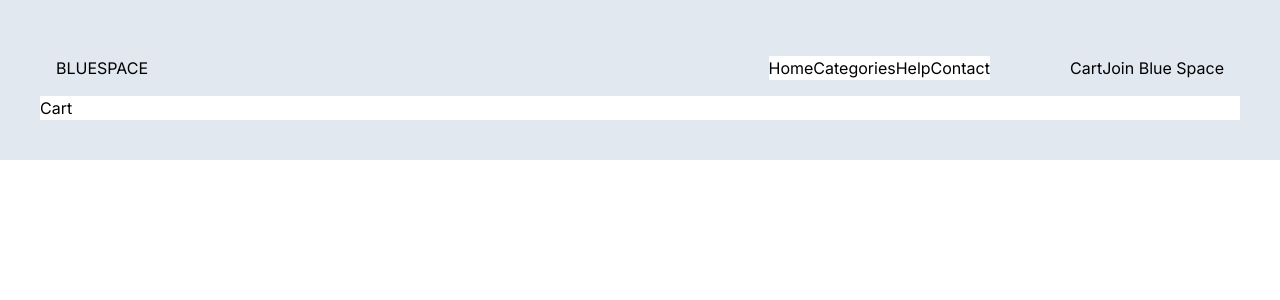
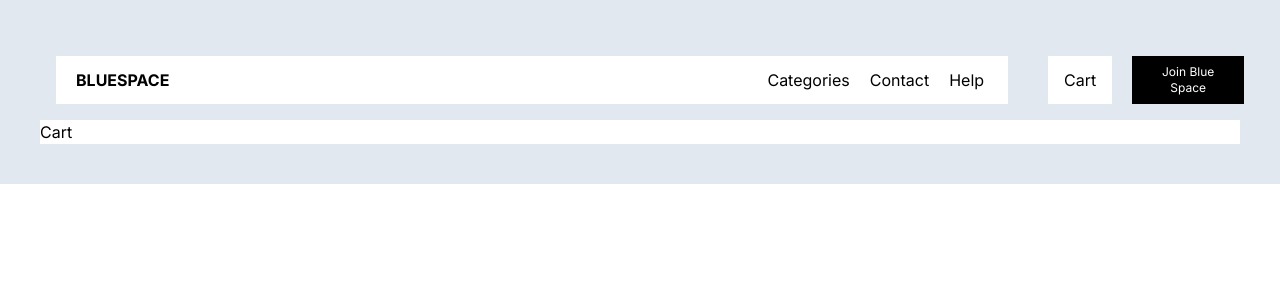
Before and after one commit to Amelss/timbus-cloud-shop, a React (Vite) app: page /Cart in a window 1280 px wide. Shown: the top 300 px of the page. Built offline with nearby package versions, Linux system fonts and the light colour scheme.

Commit message:
Adjusting navbar

```diff
--- a/src/Components/Header.jsx
+++ b/src/Components/Header.jsx
@@ -1,87 +1,82 @@
 import { slide as Menu } from "react-burger-menu";
 import { useState } from "react";
 import { Link } from "react-router-dom";
-import "../index.css"
-
+import "../index.css";
 
 export default function Header() {
+  const [openMenu, setOpenMenu] = useState(false);
 
-    // const [navBarOpen, setNavBarOpen] = useState(false);
-    // const [openMenu, setOpenMenu] = useState(false);
+  const closeMenu = () => {
+    setOpenMenu(false);
+  };
 
-    // const handleOpen = () => {
-    //   setNavBarOpen(!navBarOpen);
-    // };
-
-    // const showMenu = () => {
-    //   setOpenMenu(!openMenu);
-    // };
   return (
-    <div className="p-4">
+    <div className="xl:p-4">
       <div className="xl:hidden">
         <div>
           <h1 className="font-bold text-1xl">BLUESPACE</h1>
         </div>
         <div>
-          <Menu>
-            <Link to={"/"} className="menu-item">
+          <Menu
+            right
+            isOpen={openMenu}
+            onStateChange={({ isOpen }) => setOpenMenu(isOpen)}
+          >
+            {/* <Link to="/" className="menu-item" onClick={closeMenu}>
               Home
-            </Link>
-            <Link to={"/Categories"} className="menu-item">
+            </Link> */}
+            <Link to="/Categories" className="menu-item" onClick={closeMenu}>
               Categories
             </Link>
-            <Link to={"/Help"} className="menu-item">
+            <Link to="/Help" className="menu-item" onClick={closeMenu}>
               Help
             </Link>
-            <Link to={"/Contact"} className="menu-item">
+            <Link to="/Contact" className="menu-item" onClick={closeMenu}>
               Contact
             </Link>
-            <Link to={"/Cart"} className="menu-item">
+            <Link to="/Cart" className="menu-item" onClick={closeMenu}>
               Cart
             </Link>
-            <Link to={"/"} className="menu-item">
+            <Link to="/" className="menu-item" onClick={closeMenu}>
               Join Bluespace
             </Link>
           </Menu>
         </div>
       </div>
-      <div className="hidden xl:flex">
+      <div className="hidden xl:flex justify-between items-center">
+        <div className="bg-white w-full py-3 px-2">
+          <h1 className="ml-3 font-bold">BLUESPACE</h1>
+        </div>
+        <div className="flex items-center">
+          <div className="bg-white  py-3 px-6">
+            {/* <Link to="/" className="">
+              Home
+            </Link> */}
+            <Link to="/Categories" className="ml-5">
+              Categories
+            </Link>
+            <Link to="/Contact" className="ml-5">
+              Contact
+            </Link>
+            <Link to="/Help" className="ml-5">
+              Help
+            </Link>
 
+          </div>
 
+          <div className="flex ml-10 items-center">
+            <Link to="/Cart" className="bg-white px-4 py-3">
+              Cart
+            </Link>
+            <div className="w-full">
+               <button className="ml-5 bg-black text-white text-xs w-full px-7 py-2">
+              Join Blue Space
+            </button>
+            </div>
 
-</div>
-      <div className="hidden xl:flex justify-between items-center ">
-
-            <div>
-          <h1>BLUESPACE</h1>
+          </div>
         </div>
-        <div className="flex justify-between ">
-          <div className="bg-white" >
-          <Link to={"/"} className="menu-item">
-            Home
-          </Link>
-          <Link to={"/Categories"} className="menu-item">
-            Categories
-          </Link>
-          <Link to={"/Help"} className="menu-item">
-            Help
-          </Link>
-          <Link to={"/Contact"} className="menu-item">
-            Contact
-          </Link>
-        </div>
-
-         <div className="flex items-center ml-20">
-        <Link to={"/Cart"} className="menu-item">
-          Cart
-        </Link>
-        <button>Join Blue Space</button>
       </div>
-        </div>
-
-      </div>
-
-
     </div>
   );
 }
--- a/src/Components/Home.jsx
+++ b/src/Components/Home.jsx
@@ -2,7 +2,7 @@ export default function Home() {
   return (
     <div>
 
-      Home
+
 
 
     </div>
--- a/src/index.css
+++ b/src/index.css
@@ -5,69 +5,73 @@
 @tailwind utilities;
 
 
-/* Position and sizing of burger button */
 .bm-burger-button {
   position: fixed;
-  width: 36px;
-  height: 30px;
-  left: 36px;
-  top: 36px;
+  width: 26px;
+  height: 20px;
+  right: 20px;
+  top: 40px;
 }
 
-/* Color/shape of burger icon bars */
+
 .bm-burger-bars {
   background: #373a47;
 }
 
-/* Color/shape of burger icon bars on hover*/
+
 .bm-burger-bars-hover {
-  background: #a90000;
+  background: #93c5fd;
 }
 
-/* Position and sizing of clickable cross button */
+
 .bm-cross-button {
   height: 24px;
   width: 24px;
 }
 
-/* Color/shape of close button cross */
+
 .bm-cross {
-  background: #bdc3c7;
+  background: black;
 }
 
-/*
-Sidebar wrapper styles
-Note: Beware of modifying this element as it can break the animations - you should not need to touch it in most cases
-*/
+
 .bm-menu-wrap {
   position: fixed;
   height: 100%;
+  width: 100%;
+  top: 0;
+  right: 0;
+  z-index: 2;
 }
 
-/* General sidebar styles */
+
 .bm-menu {
-  background: #373a47;
-  padding: 2.5em 1.5em 0;
+  background: #dedede;
+  padding: 0.5em 1em 0;
   font-size: 1.15em;
+  width: 100%;
+  height: 100%;
 }
 
-/* Morph shape necessary with bubble or elastic */
-.bm-morph-shape {
-  fill: #373a47;
-}
 
-/* Wrapper for item list */
 .bm-item-list {
-  color: #b8b7ad;
+  color: black;
   padding: 0.8em;
 }
 
-/* Individual item */
+
 .bm-item {
   display: inline-block;
 }
 
-/* Styling of overlay */
+
 .bm-overlay {
   background: rgba(0, 0, 0, 0.3);
+  position: fixed;
+  top: 0;
+  left: 0;
+  width: 100%;
+  height: 100%;
+  display: block;
+  z-index: 1;
 }
--- a/src/output.css
+++ b/src/output.css
@@ -560,8 +560,12 @@ video {
   margin-left: 2.5rem;
 }
 
-.ml-20{
-  margin-left: 5rem;
+.ml-5{
+  margin-left: 1.25rem;
+}
+
+.ml-3{
+  margin-left: 0.75rem;
 }
 
 .flex{
@@ -572,16 +576,21 @@ video {
   display: none;
 }
 
+.w-full{
+  width: 100%;
+}
+
 .items-center{
   align-items: center;
 }
 
-.justify-end{
-  justify-content: flex-end;
+.justify-between{
+  justify-content: space-between;
 }
 
-.justify-between{
-  justify-content: space-between;
+.bg-black{
+  --tw-bg-opacity: 1;
+  background-color: rgb(0 0 0 / var(--tw-bg-opacity));
 }
 
 .bg-slate-200{
@@ -598,94 +607,133 @@ video {
   padding: 2.5rem;
 }
 
-.p-4{
-  padding: 1rem;
+.p-3{
+  padding: 0.75rem;
+}
+
+.px-7{
+  padding-left: 1.75rem;
+  padding-right: 1.75rem;
+}
+
+.px-3{
+  padding-left: 0.75rem;
+  padding-right: 0.75rem;
+}
+
+.py-1{
+  padding-top: 0.25rem;
+  padding-bottom: 0.25rem;
+}
+
+.px-4{
+  padding-left: 1rem;
+  padding-right: 1rem;
+}
+
+.py-2{
+  padding-top: 0.5rem;
+  padding-bottom: 0.5rem;
+}
+
+.py-3{
+  padding-top: 0.75rem;
+  padding-bottom: 0.75rem;
+}
+
+.px-2{
+  padding-left: 0.5rem;
+  padding-right: 0.5rem;
+}
+
+.py-6{
+  padding-top: 1.5rem;
+  padding-bottom: 1.5rem;
+}
+
+.px-6{
+  padding-left: 1.5rem;
+  padding-right: 1.5rem;
 }
 
 .font-inter{
   font-family: Inter, sans-serif;
 }
 
+.text-xs{
+  font-size: 0.75rem;
+  line-height: 1rem;
+}
+
 .font-bold{
   font-weight: 700;
 }
 
-/* Position and sizing of burger button */
+.text-white{
+  --tw-text-opacity: 1;
+  color: rgb(255 255 255 / var(--tw-text-opacity));
+}
 
 .bm-burger-button {
   position: fixed;
-  width: 36px;
-  height: 30px;
-  left: 36px;
-  top: 36px;
+  width: 26px;
+  height: 20px;
+  right: 20px;
+  top: 40px;
 }
-
-/* Color/shape of burger icon bars */
 
 .bm-burger-bars {
   background: #373a47;
 }
 
-/* Color/shape of burger icon bars on hover*/
-
 .bm-burger-bars-hover {
-  background: #a90000;
+  background: #93c5fd;
 }
-
-/* Position and sizing of clickable cross button */
 
 .bm-cross-button {
   height: 24px;
   width: 24px;
 }
 
-/* Color/shape of close button cross */
-
 .bm-cross {
-  background: #bdc3c7;
+  background: black;
 }
-
-/*
-Sidebar wrapper styles
-Note: Beware of modifying this element as it can break the animations - you should not need to touch it in most cases
-*/
 
 .bm-menu-wrap {
   position: fixed;
   height: 100%;
+  width: 100%;
+  top: 0;
+  right: 0;
+  z-index: 2;
 }
 
-/* General sidebar styles */
-
 .bm-menu {
-  background: #373a47;
-  padding: 2.5em 1.5em 0;
+  background: #dedede;
+  padding: 0.5em 1em 0;
   font-size: 1.15em;
+  width: 100%;
+  height: 100%;
 }
 
-/* Morph shape necessary with bubble or elastic */
-
-.bm-morph-shape {
-  fill: #373a47;
-}
-
-/* Wrapper for item list */
-
 .bm-item-list {
-  color: #b8b7ad;
+  color: black;
   padding: 0.8em;
 }
-
-/* Individual item */
 
 .bm-item {
   display: inline-block;
 }
 
-/* Styling of overlay */
-
 .bm-overlay {
   background: rgba(0, 0, 0, 0.3);
+  position: fixed;
+  top: 0;
+  left: 0;
+  width: 100%;
+  height: 100%;
+  display: block;
+  z-index: 1;
 }
 
 @media (min-width: 1280px){
@@ -696,4 +744,8 @@ Note: Beware of modifying this element as it can break the animations - you shou
   .xl\:hidden{
     display: none;
   }
+
+  .xl\:p-4{
+    padding: 1rem;
+  }
 }
```
